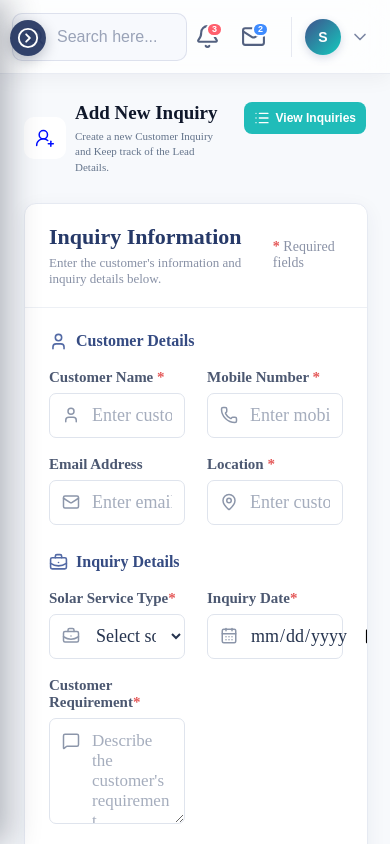
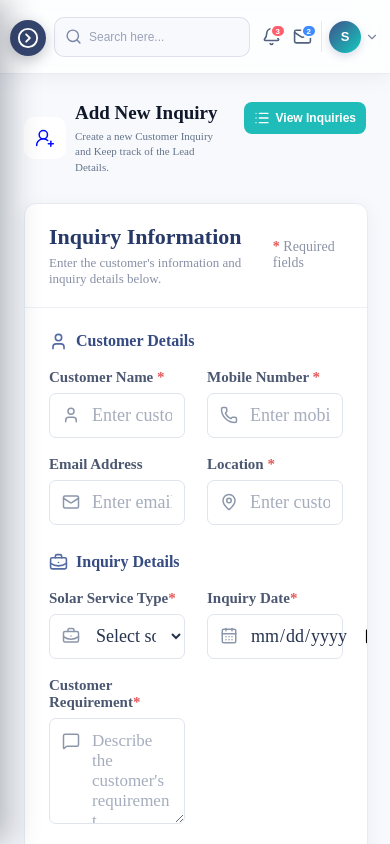
Before and after one commit to Aniruddha-Arjunkar/solar_frontend_copy, a React (Vite) app: page /dashboard/add-inquiry in a window 390 px wide. Built offline with nearby package versions, Linux system fonts and the light colour scheme; no server answers; sample sign-in values are in the browser's storage.

Commit message:
Fix TopBar Screen Respoosiveness

```diff
--- a/src/Components/TopBar/TopBar.css
+++ b/src/Components/TopBar/TopBar.css
@@ -3,27 +3,18 @@
 .topbar {
     width: 100%;
     height: 90px;
-
     padding: 0 24px;
-
     box-sizing: border-box;
-
     display: flex;
     align-items: center;
     justify-content: space-between;
-
     background: rgba(255, 255, 255, 0.72);
-
     backdrop-filter: blur(18px);
     -webkit-backdrop-filter: blur(18px);
-
     border-bottom: 1px solid rgba(63, 81, 140, 0.10);
-
     box-shadow:
         0 4px 20px rgba(15, 23, 42, 0.05);
-
     position: relative;
-
     z-index: 900;
 }
 
@@ -33,21 +24,16 @@
 .topbar-search {
     width: 360px;
     height: 48px;
-
     display: flex;
     align-items: center;
-
     position: relative;
 }
 
 
 .search-icon {
     position: absolute;
-
     left: 14px;
-
     color: #7b86a5;
-
     pointer-events: none;
 }
 
@@ -55,23 +41,14 @@
 .topbar-search input {
     width: 100%;
     height: 100%;
-
     padding: 0 15px 0 44px;
-
     box-sizing: border-box;
-
     border: 1px solid rgba(63, 81, 140, 0.14);
-
     border-radius: 10px;
-
     outline: none;
-
     background: rgba(245, 247, 252, 0.75);
-
     color: #26345f;
-
     font-size: 16px;
-
     transition:
         border 0.2s ease,
         box-shadow 0.2s ease,
@@ -86,9 +63,7 @@
 
 .topbar-search input:focus {
     background: rgba(255, 255, 255, 0.95);
-
     border-color: rgba(20, 202, 190, 0.65);
-
     box-shadow:
         0 0 0 3px rgba(20, 202, 190, 0.10);
 }
@@ -105,10 +80,8 @@
 
 .topbar-right {
     height: 100%;
-
     display: flex;
     align-items: center;
-
     gap: 20px;
 }
 
@@ -118,35 +91,24 @@
 .topbar-alerts {
     display: flex;
     align-items: center;
-
     gap: 6px;
-
     padding-right: 18px;
-
     border-right: 1px solid rgba(63, 81, 140, 0.12);
 }
 
 
 .alert-button {
     position: relative;
-
     width: 40px;
     height: 40px;
-
     border: none;
-
     border-radius: 9px;
-
     background: transparent;
-
     color: #536180;
-
     display: flex;
     align-items: center;
     justify-content: center;
-
     cursor: pointer;
-
     transition:
         background 0.2s ease,
         color 0.2s ease;
@@ -155,7 +117,6 @@
 
 .alert-button:hover {
     background: rgba(63, 81, 140, 0.07);
-
     color: #3f518c;
 }
 
@@ -165,30 +126,20 @@
 .notification-badge,
 .mail-badge {
     position: absolute;
-
     top: 5px;
     right: 4px;
-
     min-width: 15px;
     height: 15px;
-
     padding: 0 4px;
-
     box-sizing: border-box;
-
     border-radius: 20px;
-
     display: flex;
     align-items: center;
     justify-content: center;
-
     background: #ff5f6d;
-
     color: white;
-
     font-size: 9px;
     font-weight: 700;
-
     border: 2px solid white;
 }
 
@@ -203,13 +154,9 @@
 .topbar-date {
     display: flex;
     align-items: center;
-
     gap: 9px;
-
     padding-right: 20px;
-
     border-right: 1px solid rgba(63, 81, 140, 0.12);
-
     color: #536180;
 }
 
@@ -222,31 +169,23 @@
 .date-content {
     display: flex;
     flex-direction: column;
-
     gap: 2px;
 }
 
 
 .date-label {
     font-size: 9px;
-
     color: #9aa3b8;
-
     font-weight: 600;
-
     text-transform: uppercase;
-
     letter-spacing: 0.5px;
 }
 
 
 .current-date {
     color: #26345f;
-
     font-size: 18px;
-
     font-weight: 600;
-
     white-space: nowrap;
 }
 
@@ -260,22 +199,14 @@
 
 .profile-button {
     height: 48px;
-
     padding: 4px 8px 4px 5px;
-
     display: flex;
     align-items: center;
-
     gap: 9px;
-
     border: none;
-
     border-radius: 10px;
-
     background: transparent;
-
     cursor: pointer;
-
     transition:
         background 0.2s ease;
 }
@@ -291,27 +222,19 @@
 .profile-avatar {
     width: 36px;
     height: 36px;
-
     flex-shrink: 0;
-
     border-radius: 50%;
-
     display: flex;
     align-items: center;
     justify-content: center;
-
     background: linear-gradient(
         135deg,
         #3f518c,
         #14cabe
     );
-
     color: white;
-
     font-size: 14px;
-
     font-weight: 700;
-
     box-shadow:
         0 3px 8px rgba(63, 81, 140, 0.20);
 }
@@ -320,7 +243,6 @@
 .profile-avatar.large {
     width: 42px;
     height: 42px;
-
     font-size: 15px;
 }
 
@@ -330,34 +252,27 @@
 .profile-info {
     display: flex;
     flex-direction: column;
-
     align-items: flex-start;
-
     gap: 2px;
 }
 
 
 .profile-name {
     color: #26345f;
-
     font-size: 19px;
-
     font-weight: 600;
 }
 
 
 .profile-role {
     color: #9aa3b8;
-
     font-size: 15px;
-
     font-weight: 500;
 }
 
 
 .profile-arrow {
     color: #7c87a3;
-
     transition:
         transform 0.2s ease;
 }
@@ -372,44 +287,31 @@
 
 .profile-dropdown {
     position: absolute;
-
     top: calc(100% + 10px);
     right: 0;
-
     width: 220px;
-
     padding: 10px;
-
     box-sizing: border-box;
-
     border-radius: 12px;
-
     background: rgba(255, 255, 255, 0.90);
-
     backdrop-filter: blur(18px);
     -webkit-backdrop-filter: blur(18px);
-
     border: 1px solid rgba(255, 255, 255, 0.70);
-
     box-shadow:
         0 12px 35px rgba(15, 23, 42, 0.15);
-
     animation: profileDropdown 0.18s ease;
 }
 
 
 @keyframes profileDropdown {
-
     from {
         opacity: 0;
         transform: translateY(-5px);
     }
-
     to {
         opacity: 1;
         transform: translateY(0);
     }
-
 }
 
 
@@ -418,9 +320,7 @@
 .dropdown-user {
     display: flex;
     align-items: center;
-
     gap: 10px;
-
     padding: 8px;
 }
 
@@ -428,21 +328,18 @@
 .dropdown-user div:last-child {
     display: flex;
     flex-direction: column;
-
     gap: 2px;
 }
 
 
 .dropdown-user strong {
     color: #26345f;
-
     font-size: 20px;
 }
 
 
 .dropdown-user span {
     color: #9aa3b8;
-
     font-size: 15px;
 }
 
@@ -451,9 +348,7 @@
 
 .dropdown-divider {
     height: 1px;
-
     margin: 5px 0;
-
     background: rgba(63, 81, 140, 0.10);
 }
 
@@ -463,28 +358,17 @@
 .dropdown-item {
     width: 100%;
     height: 40px;
-
     padding: 0 10px;
-
     display: flex;
     align-items: center;
-
     gap: 10px;
-
     border: none;
-
     border-radius: 7px;
-
     background: transparent;
-
     color: #536180;
-
     font-size: 16px;
-
     cursor: pointer;
-
     text-align: left;
-
     transition:
         background 0.2s ease,
         color 0.2s ease;
@@ -493,7 +377,6 @@
 
 .dropdown-item:hover {
     background: rgba(63, 81, 140, 0.07);
-
     color: #3f518c;
 }
 
@@ -505,42 +388,315 @@
 
 .dropdown-item.logout:hover {
     background: rgba(224, 82, 96, 0.08);
-
     color: #d43f4e;
 }
 
 
-/* ======== RESPONSIVE ============== */
+/* =====================================================
+   RESPONSIVE TOPBAR
+===================================================== */
 
-@media (max-width: 900px) {
+
+/* =====================================================
+   TABLET
+   769px - 1024px
+===================================================== */
+
+@media (max-width: 1024px) {
+
+    .topbar {
+
+        /*
+         * Reserve space for the sidebar open button.
+         *
+         * The button is positioned around:
+         * left: 12px
+         *
+         * So the search should start after it.
+         */
+        padding-left: 58px;
+        padding-right: 18px;
+
+        gap: 15px;
+    }
+
 
     .topbar-search {
-        width: 250px;
+
+        /*
+         * Search can shrink when the available
+         * screen width becomes smaller.
+         */
+        width: 280px;
+        max-width: 35vw;
+        flex-shrink: 1;
     }
+
+
+    .topbar-right {
+        gap: 14px;
+        flex-shrink: 0;
+    }
+
+
+    /* Date takes too much space on tablet */
 
     .topbar-date {
         display: none;
     }
 
+
+    .topbar-alerts {
+        padding-right: 12px;
+    }
+
+
+    .profile-name {
+        font-size: 17px;
+    }
+
+
+    .profile-role {
+        font-size: 13px;
+    }
+
 }
 
 
-@media (max-width: 650px) {
+/* =====================================================
+   SMALL TABLET
+   601px - 768px
+===================================================== */
+
+@media (max-width: 768px) {
 
     .topbar {
-        padding: 0 12px;
+
+        height: 82px;
+
+        padding-left: 58px;
+        padding-right: 14px;
+
+        gap: 12px;
     }
 
+
     .topbar-search {
-        width: 180px;
+
+        /*
+         * Search takes the remaining available space.
+         */
+        flex: 1;
+        width: auto;
+        max-width: none;
+
+        height: 44px;
     }
+
+
+    .topbar-search input {
+        font-size: 14px;
+    }
+
+
+    .topbar-right {
+
+        gap: 8px;
+    }
+
+
+    .topbar-alerts {
+
+        gap: 2px;
+        padding-right: 8px;
+    }
+
+
+    .alert-button {
+
+        width: 38px;
+        height: 38px;
+    }
+
+
+    .alert-button svg {
+        width: 22px;
+        height: 22px;
+    }
+
+
+    .profile-button {
+
+        padding: 4px;
+    }
+
 
     .profile-info {
         display: none;
     }
 
-    .topbar-right {
+
+    .profile-arrow {
+        width: 17px;
+        height: 17px;
+    }
+
+}
+
+
+/* =====================================================
+   MOBILE
+   480px - 600px
+===================================================== */
+
+@media (max-width: 600px) {
+
+    .topbar {
+        height: 76px;
+
+        /*
+         * Keep enough space for the sidebar
+         * open button.
+         */
+        padding-left: 58px;
+        padding-right: 10px;
         gap: 8px;
     }
 
+
+    .topbar-search {
+        flex: 1;
+        width: auto;
+        min-width: 0;
+        height: 42px;
+    }
+
+
+    .search-icon {
+        left: 11px;
+        width: 17px;
+        height: 17px;
+    }
+
+
+    .topbar-search input {
+        padding-left: 36px;
+        padding-right: 8px;
+        font-size: 13px;
+    }
+
+
+    .topbar-search input::placeholder {
+        color: #9aa3b8;
+    }
+
+
+    .topbar-right {
+        gap: 4px;
+    }
+
+
+    .topbar-alerts {
+        gap: 0;
+        padding-right: 5px;
+    }
+
+
+    .alert-button {
+        width: 34px;
+        height: 34px;
+    }
+
+
+    .alert-button svg {
+        width: 21px;
+        height: 21px;
+    }
+
+
+    .notification-badge,
+    .mail-badge {
+        top: 3px;
+        right: 1px;
+        min-width: 14px;
+        height: 14px;
+        font-size: 8px;
+    }
+
+
+    .profile-button {
+        height: 42px;
+        padding: 3px;
+        gap: 4px;
+    }
+
+
+    .profile-avatar {
+        width: 34px;
+        height: 34px;
+        font-size: 13px;
+    }
+
+
+    .profile-arrow {
+        width: 16px;
+        height: 16px;
+    }
+
 }
+
+
+/* =====================================================
+   VERY SMALL MOBILE
+   Below 400px
+===================================================== */
+
+@media (max-width: 400px) {
+
+    .topbar {
+        padding-left: 54px;
+        padding-right: 8px;
+        gap: 6px;
+    }
+
+
+    .topbar-search {
+        height: 40px;
+    }
+
+
+    .topbar-search input {
+        font-size: 12px;
+        padding-left: 34px;
+    }
+
+
+    .topbar-alerts {
+        padding-right: 3px;
+    }
+
+
+    .alert-button {
+        width: 31px;
+        height: 31px;
+    }
+
+
+    .alert-button svg {
+        width: 19px;
+        height: 19px;
+    }
+
+
+    .profile-avatar {
+        width: 32px;
+        height: 32px;
+    }
+
+
+    .profile-arrow {
+        width: 14px;
+        height: 14px;
+    }
+
+}
--- a/src/Views/Leads_Management/Add_Inquiry/AddInquiry.jsx
+++ b/src/Views/Leads_Management/Add_Inquiry/AddInquiry.jsx
@@ -13,7 +13,7 @@ import {
     MessageSquare,
     CalendarDays,
     Save,
-    X
+    RotateCcw
 } from "lucide-react";
 
 import MuduleHeader from "./../../../Components/ModulePageHeader/ModulePageHeader.jsx";
@@ -94,13 +94,10 @@ function AddInquiry() {
             const savedLead = await response.json();
 
             // console.log("Inquiry created:", savedLead);
-
-
             alert("Inquiry added successfully!");
 
 
             // Redirect to View Inquiry
-
            navigate("/dashboard/view-inquiry");
 
         } catch (error) {
@@ -386,14 +383,13 @@ function AddInquiry() {
                             type="button"
                             className="cancel-button"
                             onClick={handleCancel}>
-                            <X size={18} />
-                            Cancel
+                            <RotateCcw size={18} />
+                            Reset
                         </button>
 
                         <button
                             type="submit"
                             className="save-button">
-
                             <Save size={18} />
                             Save Inquiry
                         </button>
```
Also changed, not shown: src/Views/Employee_Management/AddSalary/AddSalary.css (+1 -59 lines), src/Views/Leads_Management/Add_Inquiry/AddInquiry.css (+14 -52 lines).
